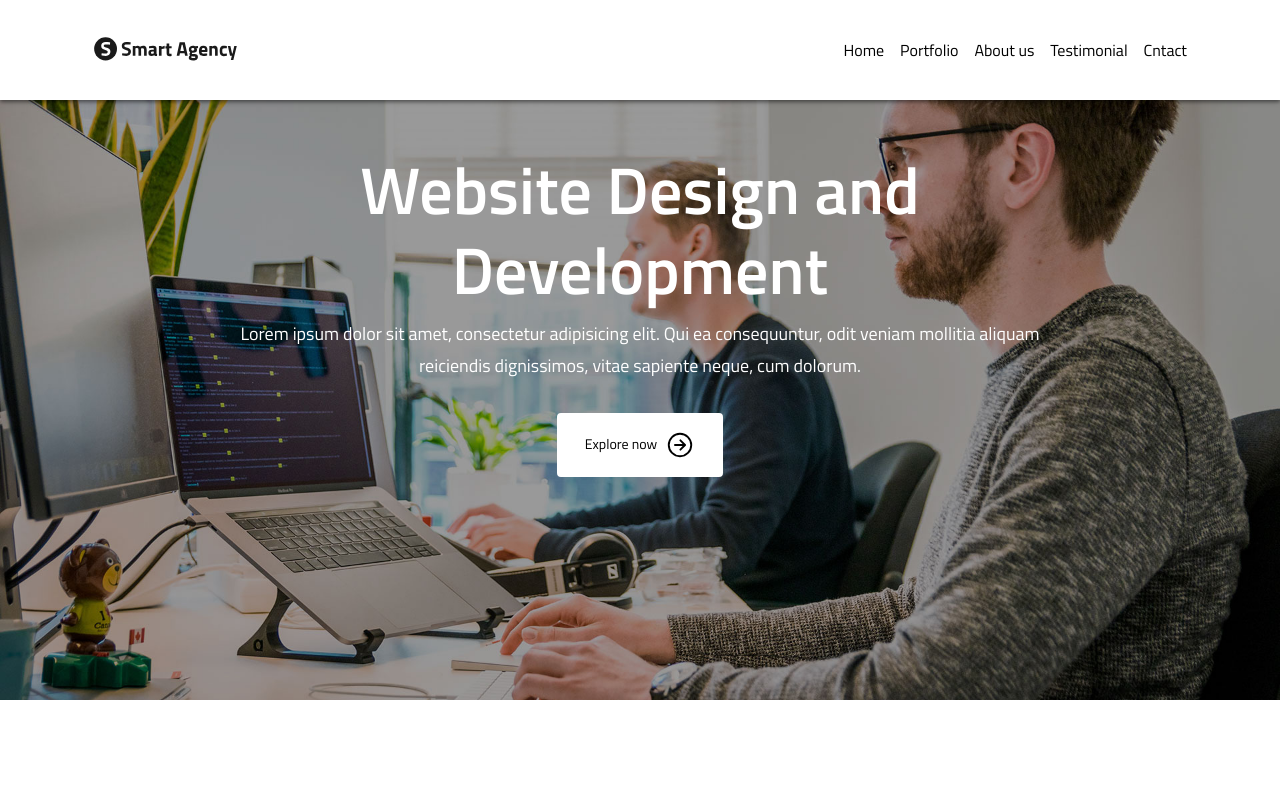
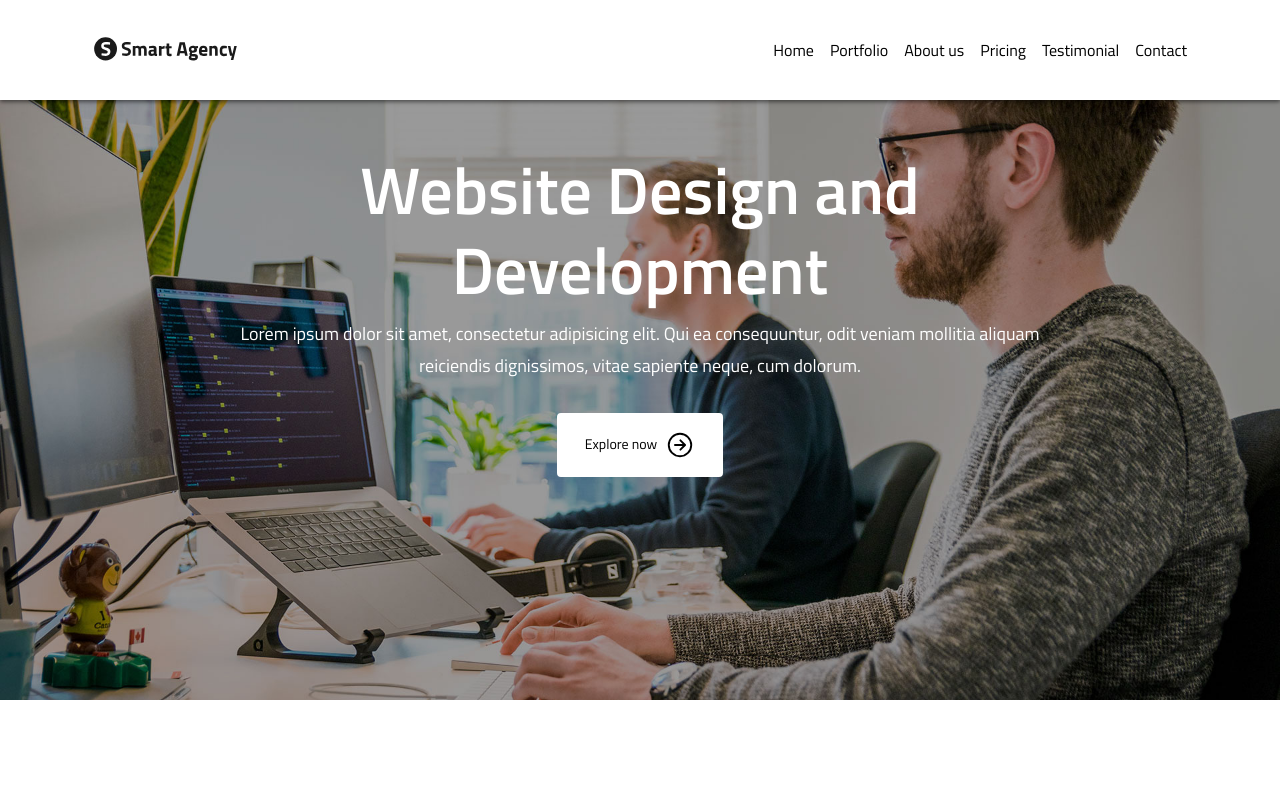
Before and after one commit to Dekoher/smart-agency-site, a plain HTML site: page index.html in a window 1280 px wide. Shown: the top 800 px of the page. Drawn offline with nearby package versions, Linux system fonts and the light colour scheme.

Commit message:
fixing navbar titles

```diff
--- a/index.html
+++ b/index.html
@@ -50,10 +50,13 @@
               <a class="nav-link" href="#" id="about">About us</a>
             </li>
             <li class="nav-item">
+              <a class="nav-link" href="#" id="pricing">Pricing</a>
+            </li>
+            <li class="nav-item">
               <a class="nav-link" href="#" id="testimonials">Testimonial</a>
             </li>
             <li class="nav-item">
-              <a class="nav-link" href="#" id="contact">Cntact</a>
+              <a class="nav-link" href="#" id="contact">Contact</a>
             </li>
           </ul>
         </div>
```
